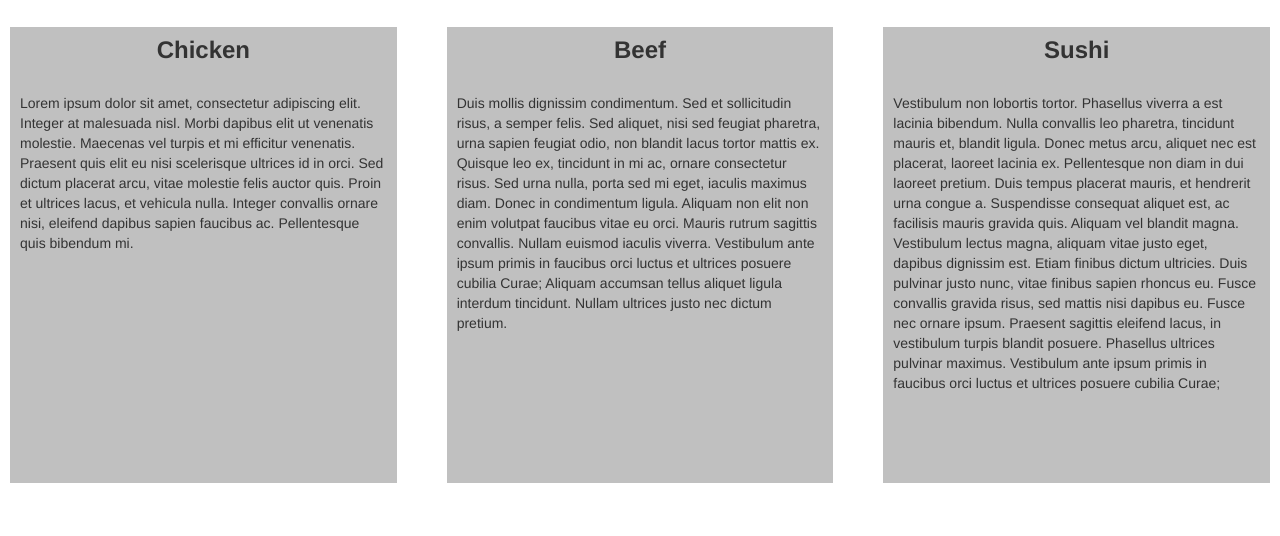
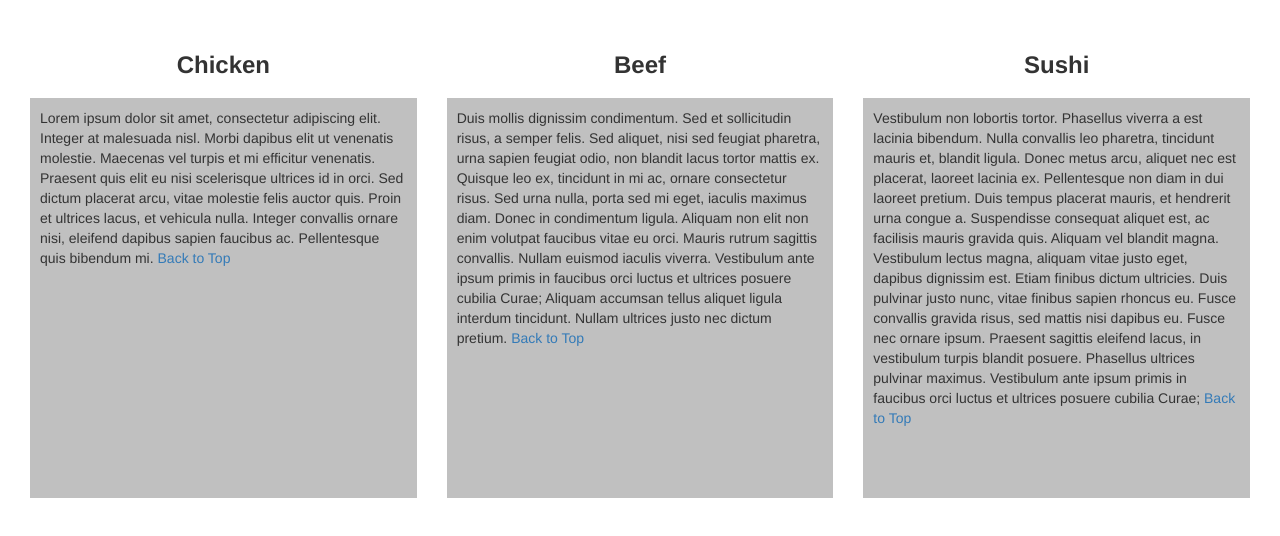
Before and after one commit to prusswan/htmlcssjs4webdev, a plain HTML site: page wk3_assignment/index.html in a window 1280 px wide. Shown: the part 108-644 px from the top of the page. Drawn offline with nearby package versions, Linux system fonts and the light colour scheme.

Commit message:
wk3 assignment: optional portion

```diff
--- a/wk3_assignment/css/styles.css
+++ b/wk3_assignment/css/styles.css
@@ -1,15 +1,15 @@
-.page-section {
-  background: silver;
-  margin: 10px;
-}
-
 .section-title {
   padding: 10px;
   font-weight: bold;
 }
 
 .section-body {
+  background: silver;
   padding: 10px;
   height: 400px;
   overflow-y: auto;
 }
+
+.page-row {
+  padding: 15px;
+}
--- a/wk3_assignment/index.html
+++ b/wk3_assignment/index.html
@@ -51,25 +51,25 @@
       </nav>
     </header>
 
-    <h2 class="text-center">Our Menu</h1>
+    <h2 class="text-center" id="title">Our Menu</h1>
 
-    <div class="row">
+    <div class="clearfix page-row">
       <div class="col-md-4 col-sm-6 col-xs-12">
         <div class="page-section">
           <h3 class="section-title text-center" id="chicken">Chicken</h3>
-          <div class="section-body">Lorem ipsum dolor sit amet, consectetur adipiscing elit. Integer at malesuada nisl. Morbi dapibus elit ut venenatis molestie. Maecenas vel turpis et mi efficitur venenatis. Praesent quis elit eu nisi scelerisque ultrices id in orci. Sed dictum placerat arcu, vitae molestie felis auctor quis. Proin et ultrices lacus, et vehicula nulla. Integer convallis ornare nisi, eleifend dapibus sapien faucibus ac. Pellentesque quis bibendum mi.</div>
+          <div class="section-body">Lorem ipsum dolor sit amet, consectetur adipiscing elit. Integer at malesuada nisl. Morbi dapibus elit ut venenatis molestie. Maecenas vel turpis et mi efficitur venenatis. Praesent quis elit eu nisi scelerisque ultrices id in orci. Sed dictum placerat arcu, vitae molestie felis auctor quis. Proin et ultrices lacus, et vehicula nulla. Integer convallis ornare nisi, eleifend dapibus sapien faucibus ac. Pellentesque quis bibendum mi. <a href="#title">Back to Top</a></div>
         </div>
       </div>
       <div class="col-md-4 col-sm-6 col-xs-12">
         <div class="page-section">
           <h3 class="section-title text-center" id="beef">Beef</h3>
-          <div class="section-body">Duis mollis dignissim condimentum. Sed et sollicitudin risus, a semper felis. Sed aliquet, nisi sed feugiat pharetra, urna sapien feugiat odio, non blandit lacus tortor mattis ex. Quisque leo ex, tincidunt in mi ac, ornare consectetur risus. Sed urna nulla, porta sed mi eget, iaculis maximus diam. Donec in condimentum ligula. Aliquam non elit non enim volutpat faucibus vitae eu orci. Mauris rutrum sagittis convallis. Nullam euismod iaculis viverra. Vestibulum ante ipsum primis in faucibus orci luctus et ultrices posuere cubilia Curae; Aliquam accumsan tellus aliquet ligula interdum tincidunt. Nullam ultrices justo nec dictum pretium.</div>
+          <div class="section-body">Duis mollis dignissim condimentum. Sed et sollicitudin risus, a semper felis. Sed aliquet, nisi sed feugiat pharetra, urna sapien feugiat odio, non blandit lacus tortor mattis ex. Quisque leo ex, tincidunt in mi ac, ornare consectetur risus. Sed urna nulla, porta sed mi eget, iaculis maximus diam. Donec in condimentum ligula. Aliquam non elit non enim volutpat faucibus vitae eu orci. Mauris rutrum sagittis convallis. Nullam euismod iaculis viverra. Vestibulum ante ipsum primis in faucibus orci luctus et ultrices posuere cubilia Curae; Aliquam accumsan tellus aliquet ligula interdum tincidunt. Nullam ultrices justo nec dictum pretium. <a href="#title">Back to Top</a></div>
         </div>
       </div>
       <div class="col-md-4 col-sm-12 col-xs-12">
         <div class="page-section">
           <h3 class="section-title text-center" id="sushi">Sushi</h3>
-          <div class="section-body">Vestibulum non lobortis tortor. Phasellus viverra a est lacinia bibendum. Nulla convallis leo pharetra, tincidunt mauris et, blandit ligula. Donec metus arcu, aliquet nec est placerat, laoreet lacinia ex. Pellentesque non diam in dui laoreet pretium. Duis tempus placerat mauris, et hendrerit urna congue a. Suspendisse consequat aliquet est, ac facilisis mauris gravida quis. Aliquam vel blandit magna. Vestibulum lectus magna, aliquam vitae justo eget, dapibus dignissim est. Etiam finibus dictum ultricies. Duis pulvinar justo nunc, vitae finibus sapien rhoncus eu. Fusce convallis gravida risus, sed mattis nisi dapibus eu. Fusce nec ornare ipsum. Praesent sagittis eleifend lacus, in vestibulum turpis blandit posuere. Phasellus ultrices pulvinar maximus. Vestibulum ante ipsum primis in faucibus orci luctus et ultrices posuere cubilia Curae;</div>
+          <div class="section-body">Vestibulum non lobortis tortor. Phasellus viverra a est lacinia bibendum. Nulla convallis leo pharetra, tincidunt mauris et, blandit ligula. Donec metus arcu, aliquet nec est placerat, laoreet lacinia ex. Pellentesque non diam in dui laoreet pretium. Duis tempus placerat mauris, et hendrerit urna congue a. Suspendisse consequat aliquet est, ac facilisis mauris gravida quis. Aliquam vel blandit magna. Vestibulum lectus magna, aliquam vitae justo eget, dapibus dignissim est. Etiam finibus dictum ultricies. Duis pulvinar justo nunc, vitae finibus sapien rhoncus eu. Fusce convallis gravida risus, sed mattis nisi dapibus eu. Fusce nec ornare ipsum. Praesent sagittis eleifend lacus, in vestibulum turpis blandit posuere. Phasellus ultrices pulvinar maximus. Vestibulum ante ipsum primis in faucibus orci luctus et ultrices posuere cubilia Curae; <a href="#title">Back to Top</a></div>
         </div>
       </div>
     </div>
```
